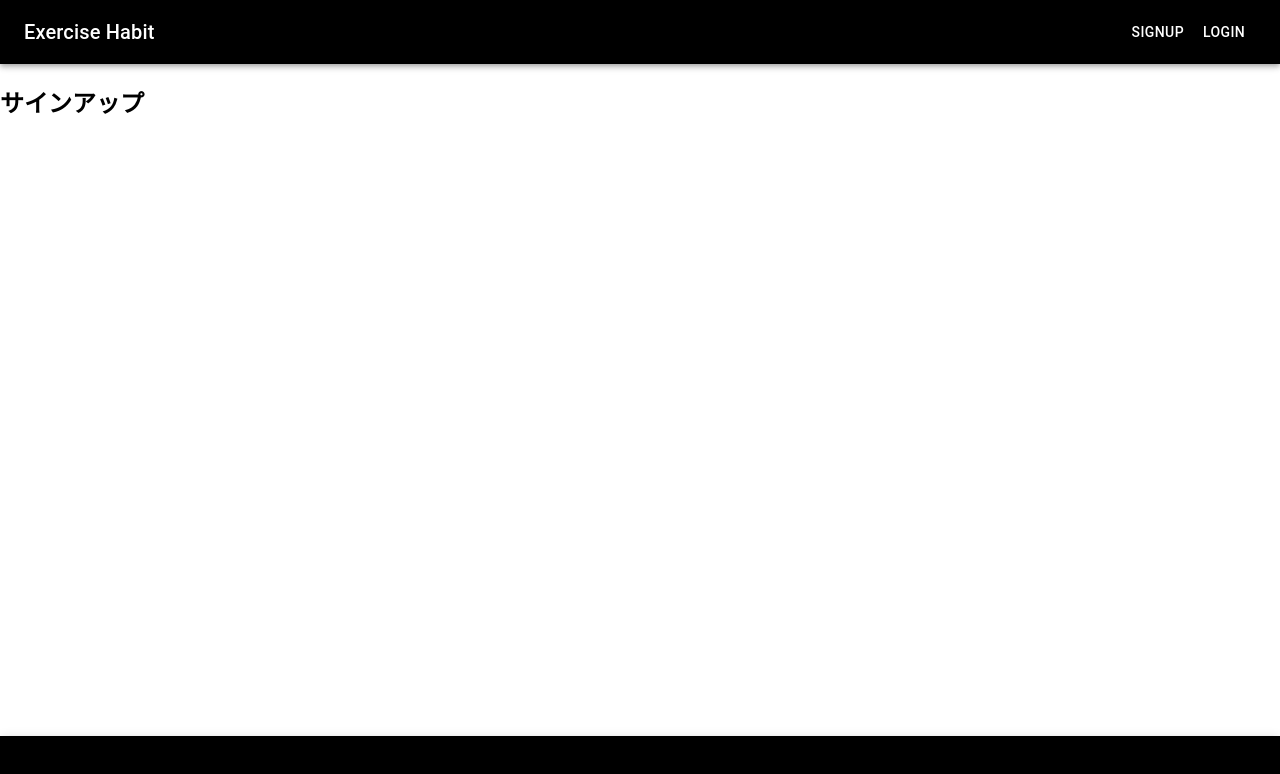
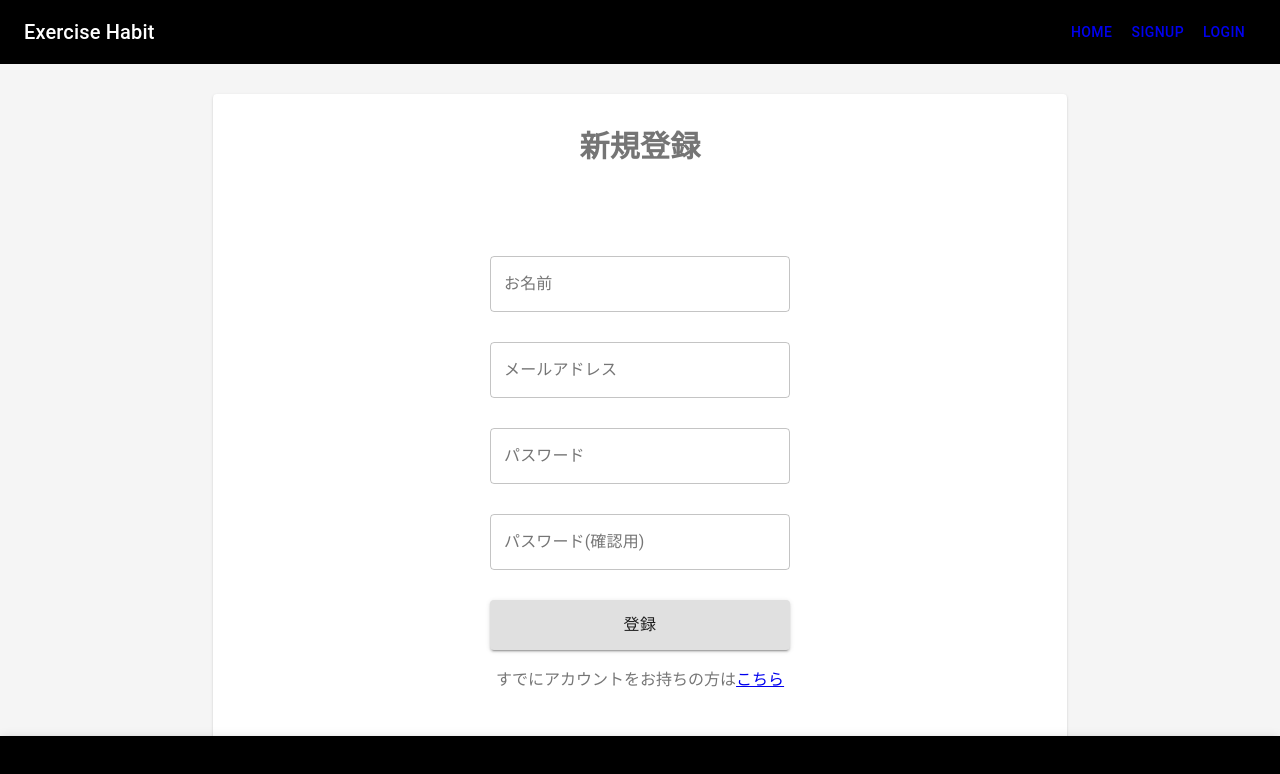
Before and after one commit to hideki1104/exercise_habit_front, a React (Create React App) app: page /sign_up in a window 1280 px wide. Shown: the top 774 px of the page. Built offline with nearby package versions, Linux system fonts and the light colour scheme.

Commit message:
新規登録画面の追加(デザインのみ)

```diff
--- a/src/App.tsx
+++ b/src/App.tsx
@@ -4,6 +4,7 @@ import { Header } from './Components/Header';
 import { Footer } from './Components/Footer';
 import { Home } from './Components/Home';
 import { Registration } from './Components/Auth/Registration';
+import { Login } from './Components/Auth/Login';
 
 function App() {
   return(
@@ -23,6 +24,12 @@ function App() {
               <Registration/>
             )}
           />
+          <Route
+            exact path={"/sign_in"}
+            render={props => (
+              <Login/>
+            )}
+          />
         </Switch>
         <Footer/>
       </BrowserRouter>
--- /dev/null
+++ b/src/Components/Auth/Login.tsx
@@ -0,0 +1,13 @@
+import React from 'react'
+
+interface LoginProps {
+
+}
+
+export const Login: React.FC<LoginProps> = () => {
+    return (
+      <div>
+        <h2>ログイン</h2>
+      </div>
+    );
+}
--- a/src/Components/Auth/Registration.tsx
+++ b/src/Components/Auth/Registration.tsx
@@ -1,13 +1,76 @@
 import React from 'react'
+import { Link } from 'react-router-dom';
+import { makeStyles, Theme, createStyles } from '@material-ui/core/styles';
+import Card from '@material-ui/core/Card';
+import Grid from '@material-ui/core/Grid';
+import CardContent from '@material-ui/core/CardContent';
+import Typography from '@material-ui/core/Typography';
+import TextField from '@material-ui/core/TextField';
+import Button from '@material-ui/core/Button';
+
+const useStyles = makeStyles((theme: Theme) =>
+  createStyles({
+    root: {
+      height: 700,
+      textAlign: 'center',
+      marginTop: 30,
+    },
+
+    main: {
+      backgroundColor: '#F5F5F5'
+    },
+
+    title: {
+      fontSize: 30,
+      fontWeight: 'bold',
+      paddingTop: 30,
+    },
+
+    authForm: {
+      width: 300,
+      marginTop: 30,
+    },
+
+    authButton: {
+      fontSize: 16,
+      width: 300,
+      height: 50,
+      marginTop: 30,
+    },
+    repletion: {
+      color: "rgba(0, 0, 0, 0.54)",
+    },
+  }),
+);
 
 interface RegistrationProps {
 
 }
 
 export const Registration: React.FC<RegistrationProps> = () => {
-    return (
-      <div>
-        <h2>サインアップ</h2>
-      </div>
-    );
+  const classes = useStyles();
+
+  return (
+    <div className={classes.main}>
+      <Grid container alignItems="center" justify="center">
+        <Grid item xs={8}>
+          <Card className={classes.root}>
+            <Typography className={classes.title} color="textSecondary" gutterBottom>
+              新規登録
+            </Typography>
+            <CardContent>
+              <form className={classes.root} noValidate autoComplete="off">
+                <TextField className={classes.authForm} id="name" label="お名前" variant="outlined" /><br/>
+                <TextField className={classes.authForm} id="email" label="メールアドレス" variant="outlined" /><br/>
+                <TextField className={classes.authForm} id="password" label="パスワード" variant="outlined" /><br/>
+                <TextField className={classes.authForm} id="password_comfirmation" label="パスワード(確認用)" variant="outlined" /><br/>
+                <Button className={classes.authButton} variant="contained">登録</Button>
+                <p className={classes.repletion}>すでにアカウントをお持ちの方は<Link to="/sign_in">こちら</Link></p>
+              </form>
+            </CardContent>
+          </Card>
+        </Grid>
+      </Grid>
+    </div>
+  );
 }
--- a/src/Components/Header.tsx
+++ b/src/Components/Header.tsx
@@ -1,4 +1,5 @@
 import React from 'react';
+import { Link } from 'react-router-dom';
 import { createStyles, makeStyles, Theme } from '@material-ui/core/styles';
 import AppBar from '@material-ui/core/AppBar';
 import Toolbar from '@material-ui/core/Toolbar';
@@ -42,8 +43,15 @@ export const Header: React.FC<HeaderProps> = () => {
             <Typography variant="h6" className={classes.title}>
               Exercise Habit
             </Typography>
-            <Button color="inherit">SignUp</Button>
-            <Button color="inherit">Login</Button>
+            <Link to = '/'>
+              <Button color="inherit">Home</Button>
+            </Link>
+            <Link to = '/sign_up'>
+              <Button color="inherit">SignUp</Button>
+            </Link>
+            <Link to = '/sign_in'>
+              <Button color="inherit">Login</Button>
+            </Link>
           </Toolbar>
         </AppBar>
       </ThemeProvider>
```
